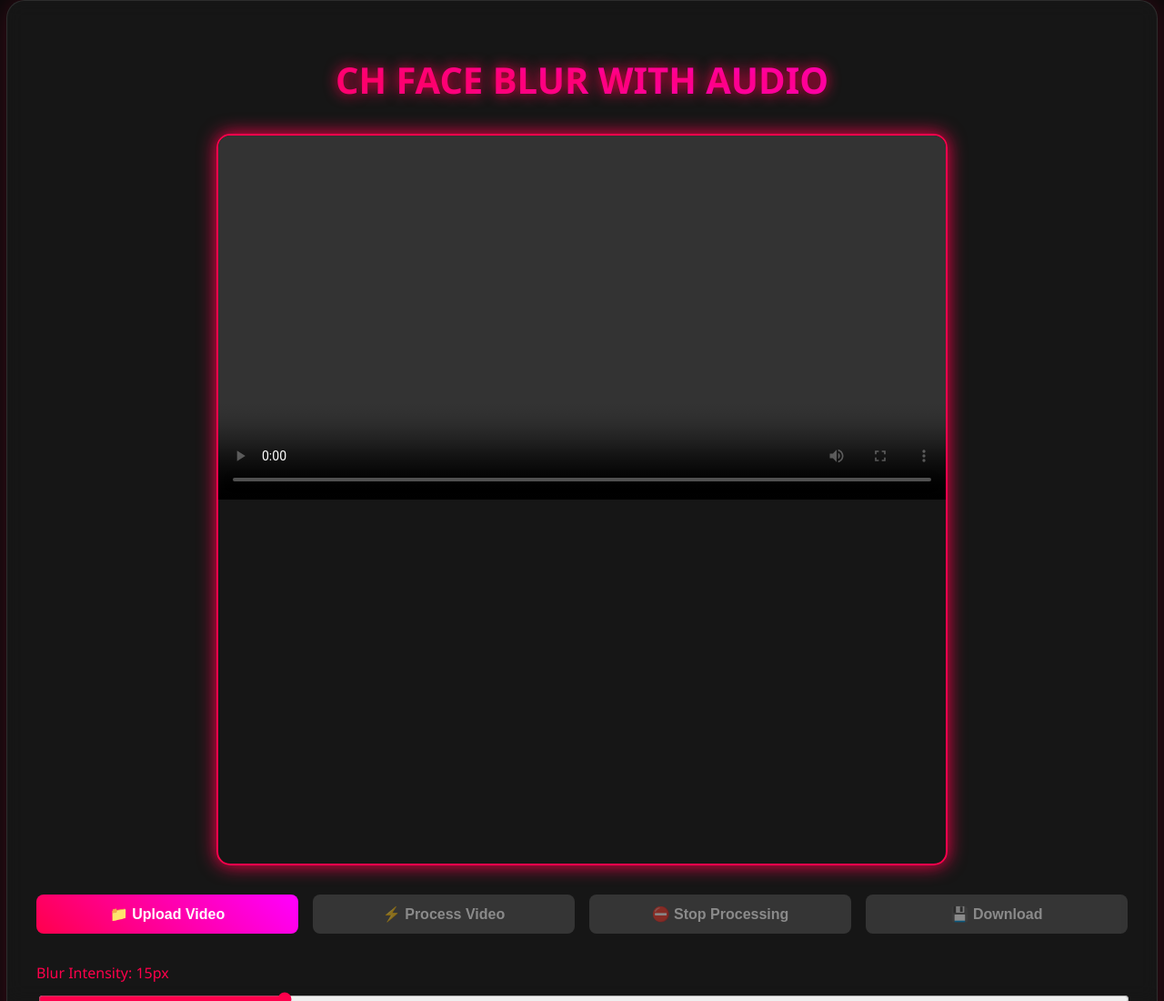
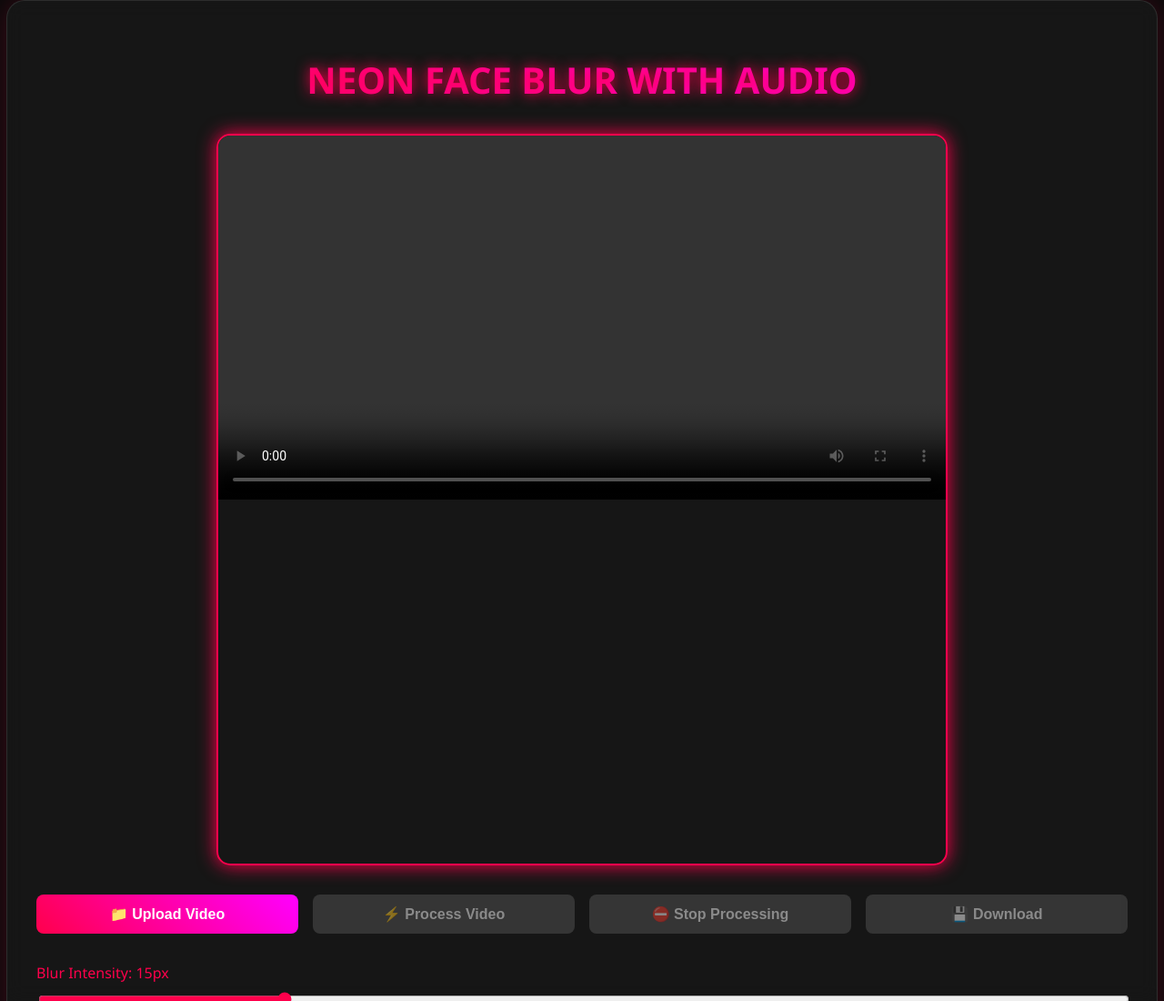
Before and after one commit to chathurahansaka1/faceblur, a plain HTML site: page index.html in a window 1280 px wide. Shown: the top 1100 px of the page at 91% size. Drawn offline with Linux system fonts and the light colour scheme.

Commit message:
Update index.html

```diff
--- a/index.html
+++ b/index.html
@@ -3,7 +3,7 @@
 <head>
     <meta charset="UTF-8">
     <meta name="viewport" content="width=device-width, initial-scale=1.0">
-    <title>CH Face Blur with Audio</title>
+    <title>Neon Face Blur with Audio</title>
     <style>
         /* Red Neon Theme */
         :root {
@@ -153,7 +153,7 @@
 </head>
 <body>
     <div class="container">
-        <h1>CH FACE BLUR WITH AUDIO</h1>
+        <h1>NEON FACE BLUR WITH AUDIO</h1>
 
         <div class="video-container">
             <video id="inputVideo" controls></video>
```
